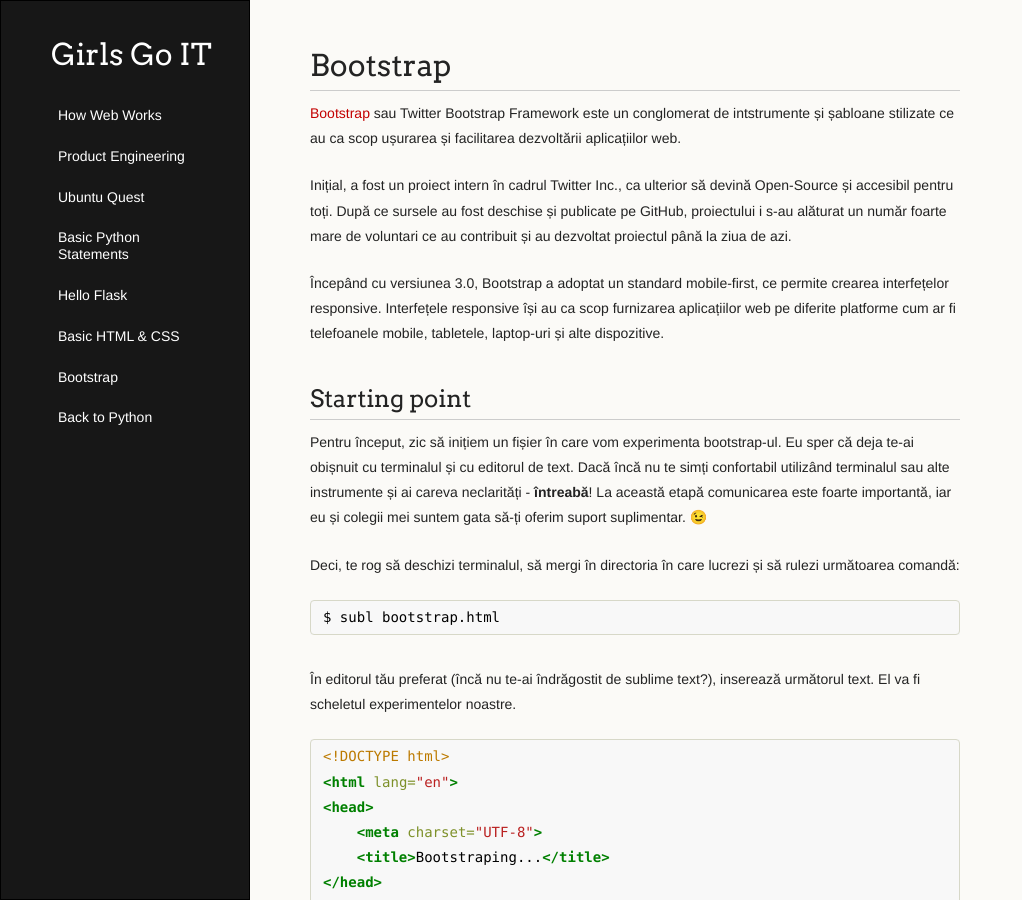
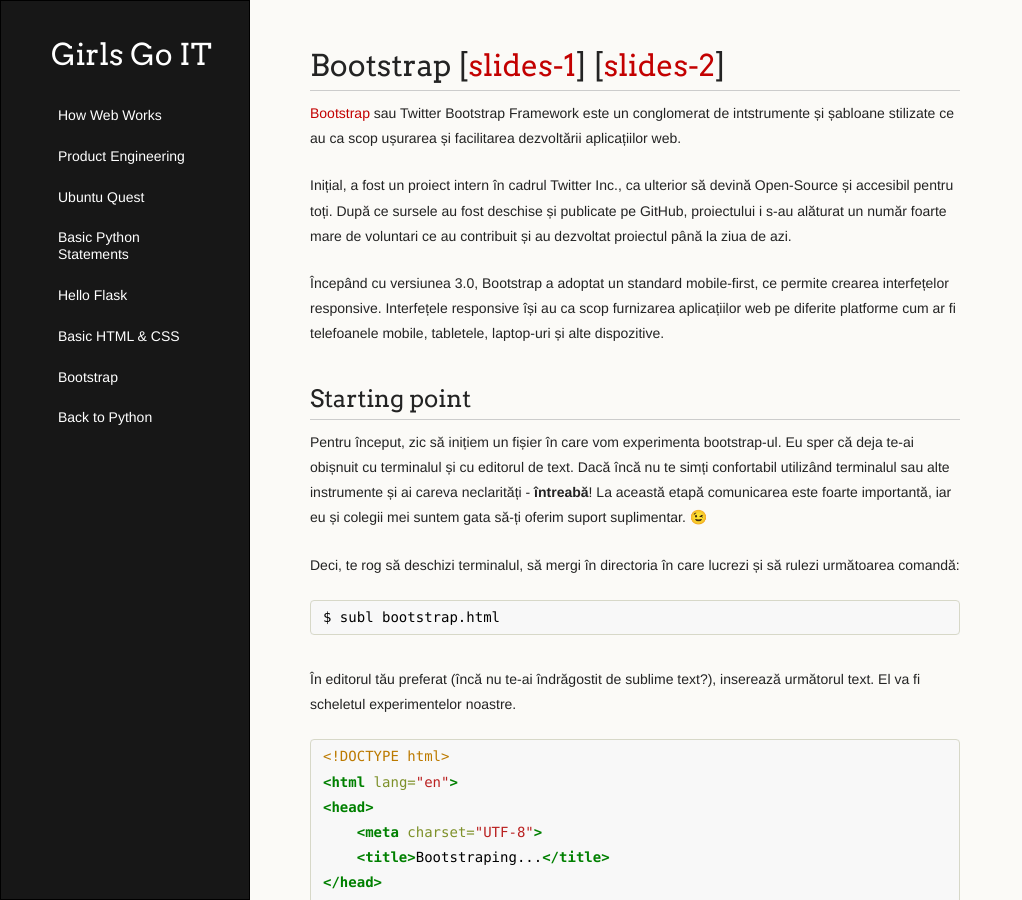
Before and after one commit to girls-go-it/girls-go-it.github.io, a Jekyll site: the page built from lessons/d6l1-bootstrap.md, in a window 1280 px wide and 900 px high. Shown: the whole window, without its empty margins (0-1022 px from the left). Built offline with Jekyll 4.4.1, drawn with Linux system fonts in a browser that asks for light colours; emoji names are drawn with the system emoji font; Markdown is read by kramdown in place of the engine named in the settings.

Commit message:
Publishing the slides.

```diff
--- a/lessons/d6l1-bootstrap.md
+++ b/lessons/d6l1-bootstrap.md
@@ -3,7 +3,7 @@
 title: Bootstrap
 ---
 
-# Bootstrap
+# Bootstrap [[slides-1](http://www.slideshare.net/mihaiiachimovschi/girls-go-it-day-6-training-1-bootstrap)] [[slides-2](http://www.slideshare.net/mihaiiachimovschi/girls-go-it-day-6-training-2-bootstrap-integration)]
 
 [Bootstrap](getbootstrap.com) sau Twitter Bootstrap Framework este un conglomerat de intstrumente și șabloane stilizate ce au ca scop ușurarea și facilitarea dezvoltării aplicațiilor web.
 
```
Also changed, not shown: lessons/d6l3-back-to-python.md (+1 -1 lines).
